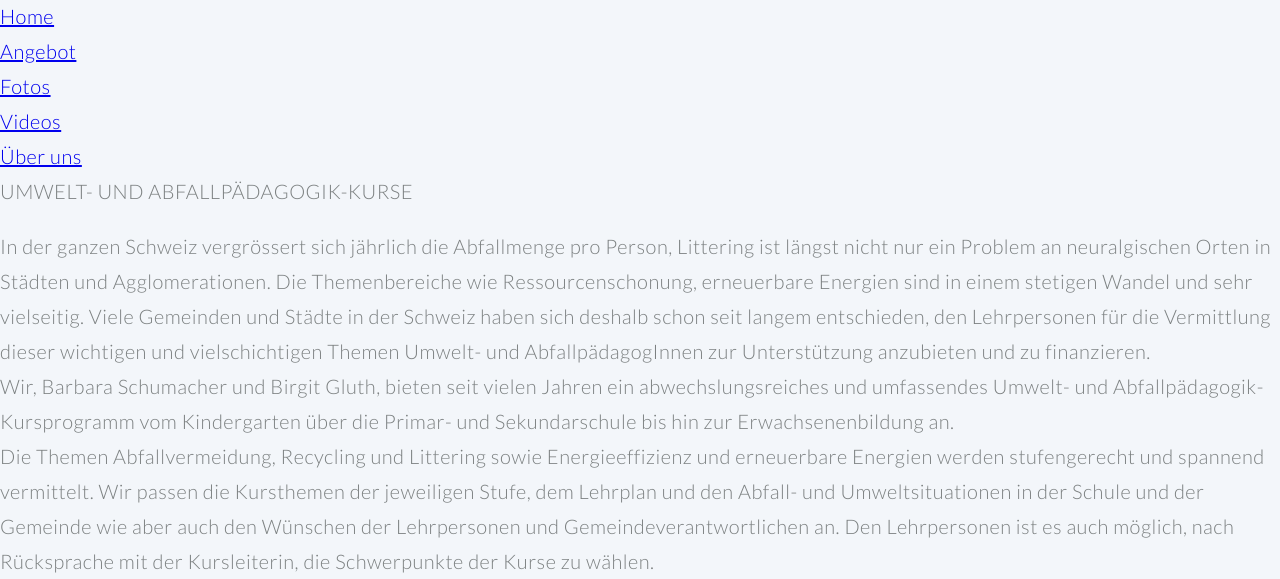
After one commit to bhzunami/umweltpaedagogik, a Rails app: page /static_pages/home in a window 1280 px wide. The commit adds this page. Shown: the part 344-923 px from the top of the page. Run offline with Rails 7, Linux system fonts and the light colour scheme; style sheets or scripts are compiled from the project's sources; some libraries are stand-ins or nearby versions.

Commit message:
Add CSS for header

```diff
--- /dev/null
+++ b/app/assets/javascripts/static_pages.js.coffee
@@ -0,0 +1,3 @@
+# Place all the behaviors and hooks related to the matching controller here.
+# All this logic will automatically be available in application.js.
+# You can use CoffeeScript in this file: http://coffeescript.org/
--- /dev/null
+++ b/app/assets/stylesheets/static_pages.css.scss
@@ -0,0 +1,3 @@
+// Place all the styles related to the StaticPages controller here.
+// They will automatically be included in application.css.
+// You can use Sass (SCSS) here: http://sass-lang.com/
--- /dev/null
+++ b/app/assets/stylesheets/style.css.scss
@@ -0,0 +1,122 @@
+/* Resets (http://meyerweb.com/eric/tools/css/reset/ | v2.0 | 20110126 | License: none (public domain)) */
+
+	html,body,div,span,applet,object,iframe,h1,h2,h3,h4,h5,h6,p,blockquote,pre,a,abbr,acronym,address,big,cite,code,del,dfn,em,img,ins,kbd,q,s,samp,small,strike,strong,sub,sup,tt,var,b,u,i,center,dl,dt,dd,ol,ul,li,fieldset,form,label,legend,table,caption,tbody,tfoot,thead,tr,th,td,article,aside,canvas,details,embed,figure,figcaption,footer,header,hgroup,menu,nav,output,ruby,section,summary,time,mark,audio,video{margin:0;padding:0;border:0;font-size:100%;font:inherit;vertical-align:baseline;}article,aside,details,figcaption,figure,footer,header,hgroup,menu,nav,section{display:block;}body{line-height:1;}ol,ul{list-style:none;}blockquote,q{quotes:none;}blockquote:before,blockquote:after,q:before,q:after{content:'';content:none;}table{border-collapse:collapse;border-spacing:0;}body{-webkit-text-size-adjust:none}
+
+
+@charset "UTF-8";
+@import url("http://fonts.googleapis.com/css?family=Lato:300,400,900");
+
+
+/* Basic */
+body {
+	background: #f3f6fa;
+
+		/* Background footer
+		background: #252122; */
+}
+
+body, input, select, textarea {
+	color: #7c8081;
+	font-family: 'Lato', sans-serif;
+	font-size: 15pt;
+	font-weight: 300;
+	letter-spacing: 0.025em;
+	line-height: 1.75em;
+}
+
+h1, h2, h3, h4, h5, h6 {
+	color: inherit;
+	font-weight: 300;
+	line-height: 1.75em;
+	margin-bottom: 1em;
+	text-transform: uppercase;
+}
+
+h1 a, h2 a, h3 a, h4 a, h5 a, h6 a {
+	color: inherit;
+	text-decoration: none;
+	border: 0;
+}
+
+h2 {
+	font-size: 1.5em;
+	letter-spacing: 0.1em;
+}
+
+h3 {
+	font-size: 1.15em;
+	letter-spacing: 0.025em;
+	}
+
+sub {
+	font-size: 0.8em;
+	position: relative;
+	top: 0.5em;
+}
+
+sup {
+	font-size: 0.8em;
+	position: relative;
+	top: -0.5em;
+}
+
+hr {
+	border-top: solid 1px rgba(124, 128, 129, 0.2);
+	border: 0;
+	margin-bottom: 1.5em;
+}
+
+
+@-moz-keyframes reveal-banner { 0% { opacity: 0; } 100% { opacity: 1; } }
+@-webkit-keyframes reveal-banner { 0% { opacity: 0; } 100% { opacity: 1; } }
+@-o-keyframes reveal-banner { 0% { opacity: 0; } 100% { opacity: 1; } }
+@-ms-keyframes reveal-banner { 0% { opacity: 0; } 100% { opacity: 1; } }
+@keyframes reveal-banner { 0% { opacity: 0; } 100% { opacity: 1; } }
+
+#banner {
+	background-attachment: fixed; /* image is fix at this position */
+	background-image: url("images/banner.png"); /* http://bengansblogg.wordpress.com/2011/09/10/naturbilder-wallpapers-31-50/#jp-carousel-1744 */
+	background-position: top center;
+	background-repeat: no-repeat;
+	background-size: cover;
+	color: white; /* Color text in */
+	cursor: default; /* how the cursor is displayed */
+	padding: 4em 0; /* How big is the image from top*/
+	text-align: center;
+
+	.inner {
+		-moz-animation: reveal-banner 1s 0.25s ease-in-out;
+		-webkit-animation: reveal-banner 1s 0.25s ease-in-out;
+		-o-animation: reveal-banner 1s 0.25s ease-in-out;
+		-ms-animation: reveal-banner 1s 0.25s ease-in-out;
+		animation: reveal-banner 1s 0.25s ease-in-out;
+		/* Let the text stay after animation */
+		-moz-animation-fill-mode: forwards;
+		-webkit-animation-fill-mode: forwards;
+		-o-animation-fill-mode: forwards;
+		-ms-animation-fill-mode: forwards;
+		animation-fill-mode: forwards;
+		/*background: rgba(52, 27, 43, 0.5);*/
+		color: white;
+		display: inline-block;
+		opacity: 0; /* don't show it before animation */
+		padding: 3em;
+		text-align: center;
+
+		header {
+			display: inline-block;
+			border-bottom: solid 2px;
+			border-top: solid 2px;
+			margin: 0 0 0 0; /* where is the text set */
+			padding: 12px 0 12px 0; /* Where is the border*/
+			font-size: 2.5em;
+			letter-spacing: 0.1em;
+
+			a {
+					color: inherit;
+					text-decoration: none;
+
+			}
+		}
+	}
+}
--- /dev/null
+++ b/app/controllers/static_pages_controller.rb
@@ -0,0 +1,4 @@
+class StaticPagesController < ApplicationController
+  def home
+  end
+end
--- /dev/null
+++ b/app/helpers/static_pages_helper.rb
@@ -0,0 +1,2 @@
+module StaticPagesHelper
+end
--- /dev/null
+++ b/app/views/layouts/_header.html.erb
@@ -0,0 +1,16 @@
+<section id="banner">
+  <div class="inner">
+    <header>
+      <a href="index.html">Umweltpädagogik</a>
+    </header>
+  </div>
+</section>
+<nav id="nav">
+  <ul>
+   <li><a href="index.html">Home</a></li>
+   <li><a href="right-sidebar.html">Angebot</a></li>
+   <li><a href="left-sidebar.html">Fotos</a></li>
+   <li><a href="left-sidebar.html">Videos</a></li>
+   <li><a href="left-sidebar.html">Über uns</a></li>
+  </ul>
+</nav>
--- a/app/views/layouts/application.html.erb
+++ b/app/views/layouts/application.html.erb
@@ -7,7 +7,7 @@
   <%= csrf_meta_tags %>
 </head>
 <body>
-
+<%= render 'layouts/header' %>
 <%= yield %>
 
 </body>
--- /dev/null
+++ b/app/views/static_pages/home.html.erb
@@ -0,0 +1,10 @@
+<article id="main">
+<h1>Umwelt- und Abfallpädagogik-Kurse</h1>
+<p>
+In der ganzen Schweiz vergrössert sich jährlich die Abfallmenge pro Person, Littering ist längst nicht nur ein Problem an neuralgischen Orten in Städten und Agglomerationen. Die Themenbereiche wie Ressourcenschonung, erneuerbare Energien sind in einem stetigen Wandel und sehr vielseitig.
+Viele Gemeinden und Städte in der Schweiz haben sich deshalb schon seit langem entschieden, den Lehrpersonen für die Vermittlung dieser wichtigen und vielschichtigen Themen Umwelt- und AbfallpädagogInnen zur Unterstützung anzubieten und zu finanzieren.</p>
+<p>
+Wir, Barbara Schumacher und Birgit Gluth, bieten seit vielen Jahren ein abwechslungsreiches und umfassendes Umwelt- und Abfallpädagogik-Kursprogramm vom Kindergarten über die Primar- und Sekundarschule bis hin zur Erwachsenenbildung an.</p>
+<p>
+Die Themen Abfallvermeidung, Recycling und Littering sowie Energieeffizienz und erneuerbare Energien werden stufengerecht und spannend vermittelt. Wir passen die Kursthemen der jeweiligen Stufe, dem Lehrplan und den Abfall- und Umweltsituationen in der Schule und der Gemeinde wie aber auch den Wünschen der Lehrpersonen und Gemeindeverantwortlichen an. Den Lehrpersonen ist es auch möglich, nach Rücksprache mit der Kursleiterin, die Schwerpunkte der Kurse zu wählen.</p>
+</article>
--- a/config/routes.rb
+++ b/config/routes.rb
@@ -1,4 +1,5 @@
 Umweltpaedagogik::Application.routes.draw do
+  get "static_pages/home"
   # The priority is based upon order of creation: first created -> highest priority.
   # See how all your routes lay out with "rake routes".
 
```
Also changed, not shown: spec/requests/static_pages_spec.rb (added, +12 -0 lines), spec/spec_helper.rb (+2 -0 lines), Gemfile, Gemfile.lock, 1 other file.
